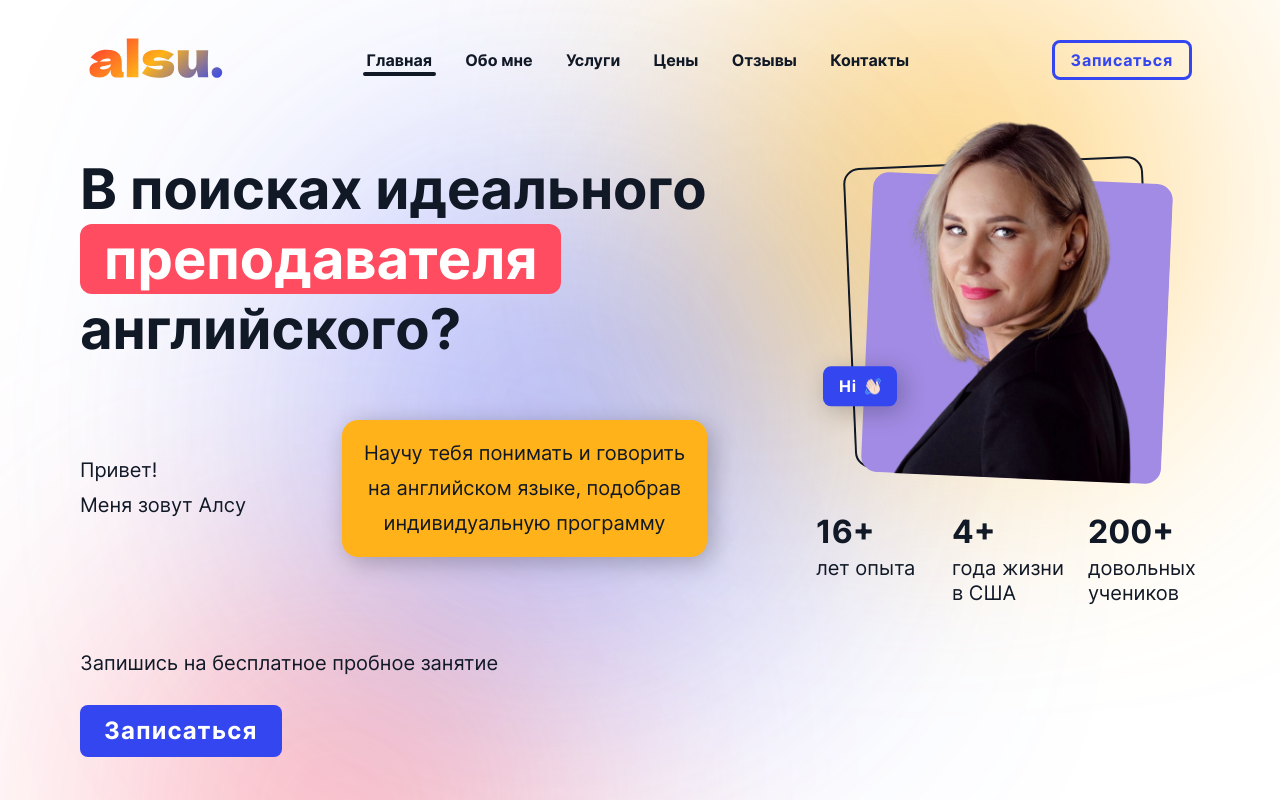
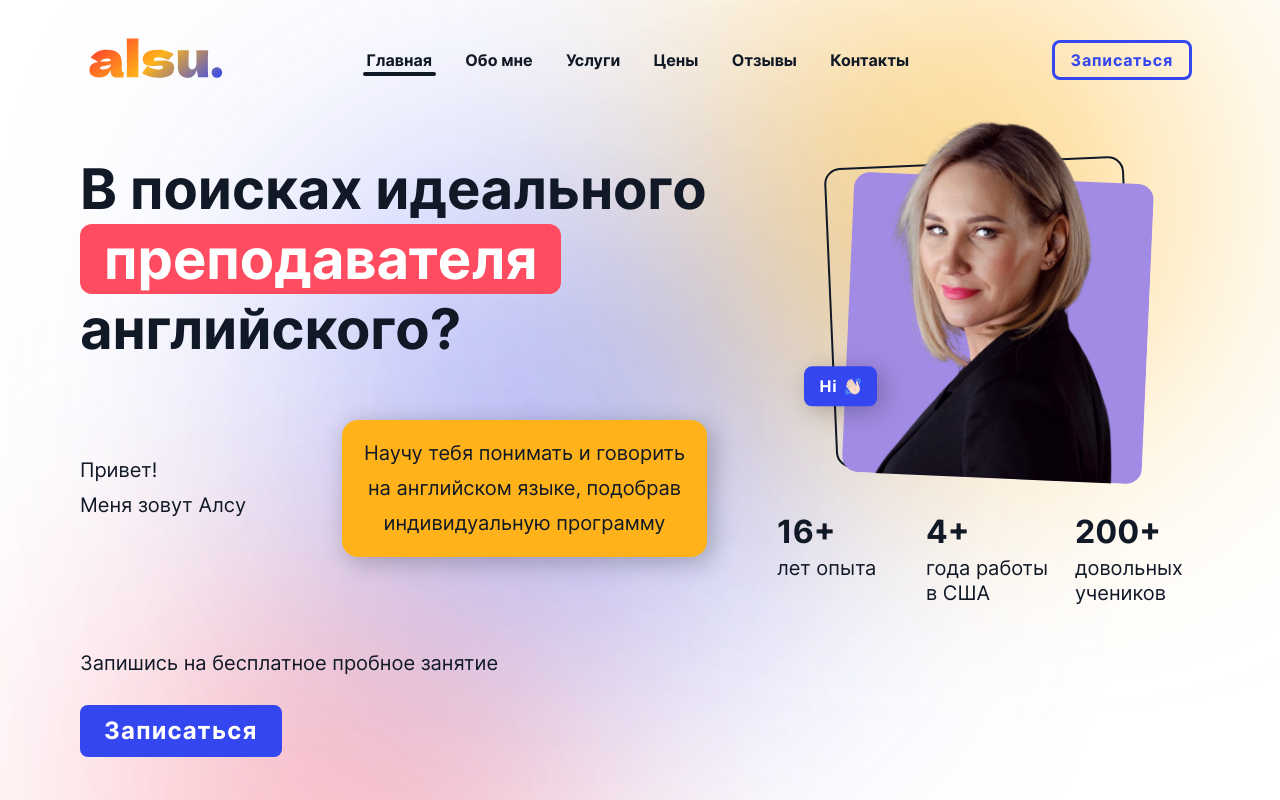
Before and after one commit to mirzaianov/alsu-me, a React (Vite) app: page / in a window 1280 px wide. Shown: the top 800 px of the page. Built offline with nearby package versions, Linux system fonts and the light colour scheme; the HTML template or start-up script is replaced by a standard one.

Commit message:
fix: Hero, About texts

```diff
--- a/src/components/HeroPhotoCardBlock.jsx
+++ b/src/components/HeroPhotoCardBlock.jsx
@@ -25,7 +25,7 @@ const HeroPhotoCardBlock = () => {
           />
           <Stat
             quantity="4+"
-            text="года жизни в США"
+            text="года работы в США"
           />
           <Stat
             quantity="200+"
--- a/src/components/Services.jsx
+++ b/src/components/Services.jsx
@@ -74,9 +74,9 @@ const Services = () => {
             навыков и понимании аутентичной речи.{' '}
           </p>
           <p className="p-fade-in animate-p-fade-in">
-            Моей целью является помощь ученикам достичь своих языковых целей,
-            будь то повышение уровня разговорной речи, подготовка к экзаменам
-            или обогащение словарного запаса.
+            Моей целью является помощь ученикам в достижении своих языковых
+            целей, будь то повышение уровня разговорной речи, подготовка к
+            экзаменам или обогащение словарного запаса.
           </p>
           <p className="p-fade-in animate-p-fade-in">
             Моя методика преподавания основана на индивидуальном подходе к
--- a/src/components/Stat.jsx
+++ b/src/components/Stat.jsx
@@ -2,7 +2,7 @@ import propTypes from 'prop-types';
 
 const Stat = ({ quantity, text }) => {
   return (
-    <li className="flex flex-col desktop:w-min desktop:min-w-[112px]">
+    <li className="flex flex-col desktop:w-min desktop:min-w-[125px]">
       <p className="text-heading-s desktop:text-heading-m">{quantity}</p>
       <p className="text-body-tight desktop:text-body-l-tight">{text}</p>
     </li>
```
